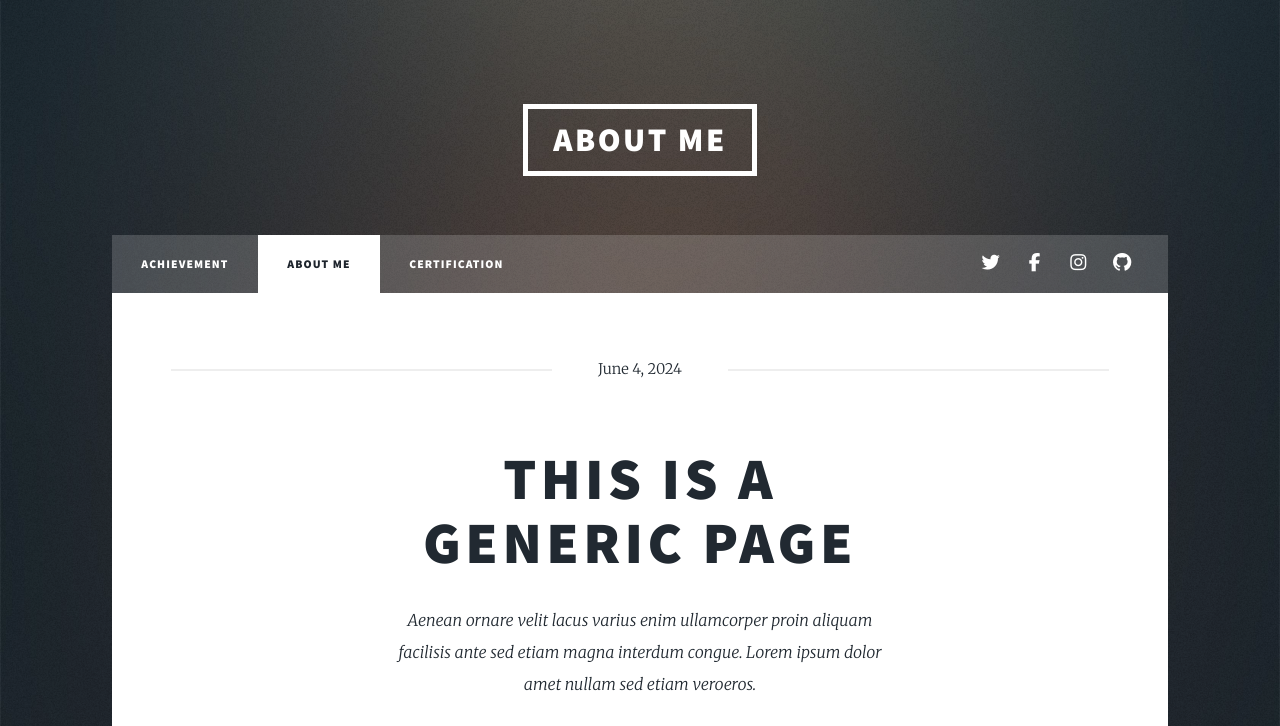
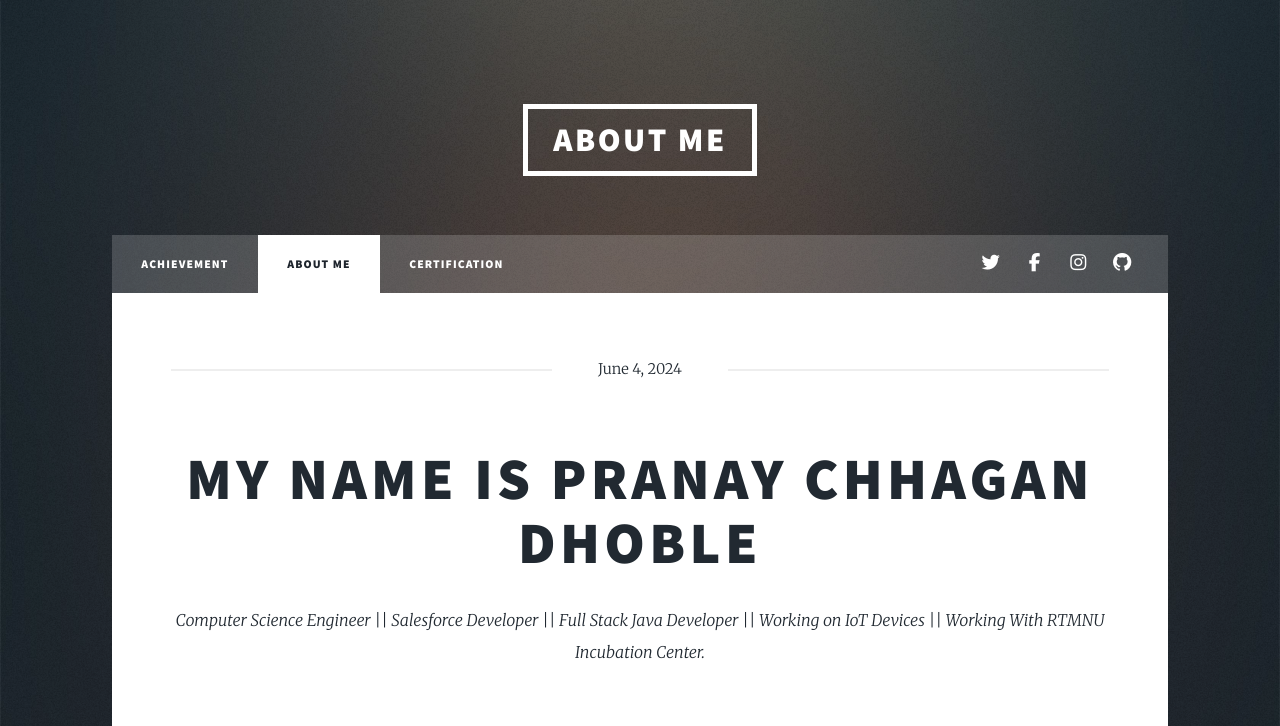
Before and after one commit to Pranay-C-Dhoble/Pranay-C-Dhoble.github.io, a plain HTML site: page generic.html in a window 1280 px wide. Shown: the top 726 px of the page. Drawn offline with Linux system fonts and the light colour scheme.

Commit message:
Update generic.html

```diff
--- a/generic.html
+++ b/generic.html
@@ -44,11 +44,8 @@
 						<section class="post">
 							<header class="major">
 								<span class="date" id="current-date"></span>
-								<h1>This is a<br />
-								Generic Page</h1>
-								<p>Aenean ornare velit lacus varius enim ullamcorper proin aliquam<br />
-								facilisis ante sed etiam magna interdum congue. Lorem ipsum dolor<br />
-								amet nullam sed etiam veroeros.</p>
+								<h1>My Name is Pranay Chhagan Dhoble</h1>
+								<p>Computer Science Engineer || Salesforce Developer || Full Stack Java Developer || Working on IoT Devices || Working With RTMNU Incubation Center.</p>
 							</header>
 							<div class="image main"><img src="images/pic01.jpg" alt="" /></div>
 							<p>Donec eget ex magna. Interdum et malesuada fames ac ante ipsum primis in faucibus. Pellentesque venenatis dolor imperdiet dolor mattis sagittis. Praesent rutrum sem diam, vitae egestas enim auctor sit amet. Pellentesque leo mauris, consectetur id ipsum sit amet, fergiat. Pellentesque in mi eu massa lacinia malesuada et a elit. Donec urna ex, lacinia in purus ac, pretium pulvinar mauris. Nunc lorem mauris, fringilla in aliquam at, euismod in lectus. Pellentesque habitant morbi tristique senectus et netus et malesuada fames ac turpis egestas. Curabitur sapien risus, commodo eget turpis at, elementum convallis enim turpis, lorem ipsum dolor sit amet nullam.</p>
```
